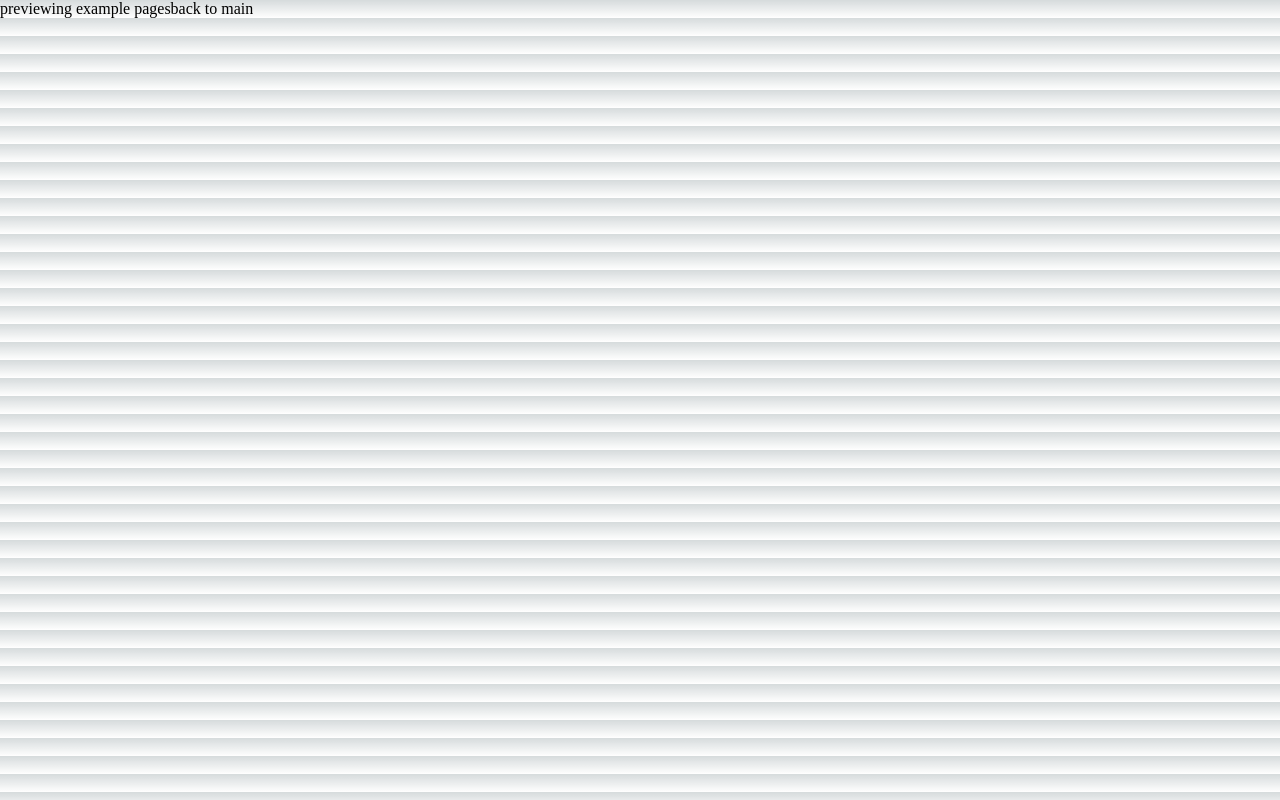
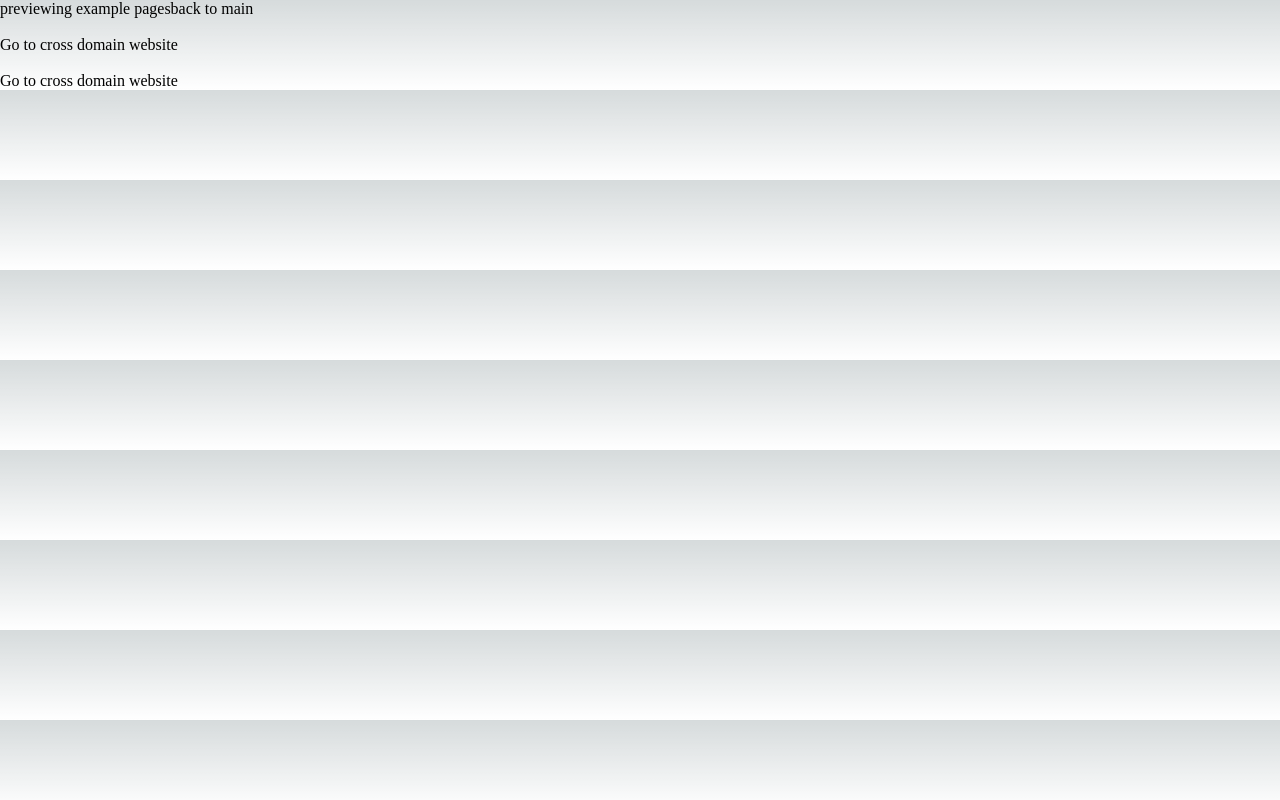
Before and after one commit to firatmelih/ga_tryout_next, a Next.js app: page /example in a window 1280 px wide. Built offline with nearby package versions, Linux system fonts and the light colour scheme.

Commit message:
add new site

```diff
--- a/src/pages/example.js
+++ b/src/pages/example.js
@@ -5,6 +5,18 @@ export default function Home() {
     <div>
       previewing example pages
       <Link href={'/'}>back to main</Link>
+      <br />
+      <br />
+      <a href="https://main--willowy-wisp-f52e35.netlify.app/">
+        {' '}
+        Go to cross domain website
+      </a>
+      <br />
+      <br />
+      <a target="_blank" href="https://main--willowy-wisp-f52e35.netlify.app/">
+        {' '}
+        Go to cross domain website
+      </a>
     </div>
   )
 }
```
